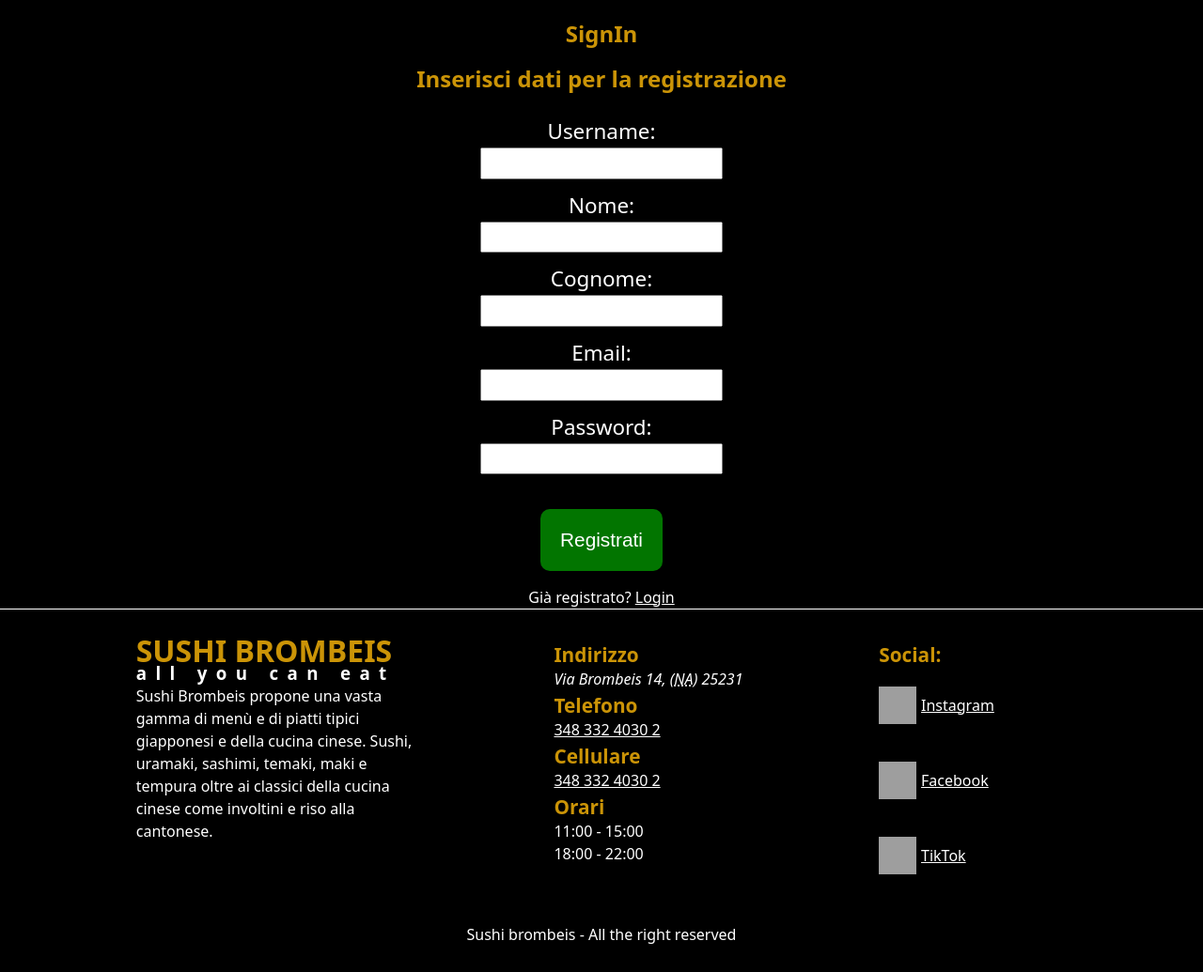
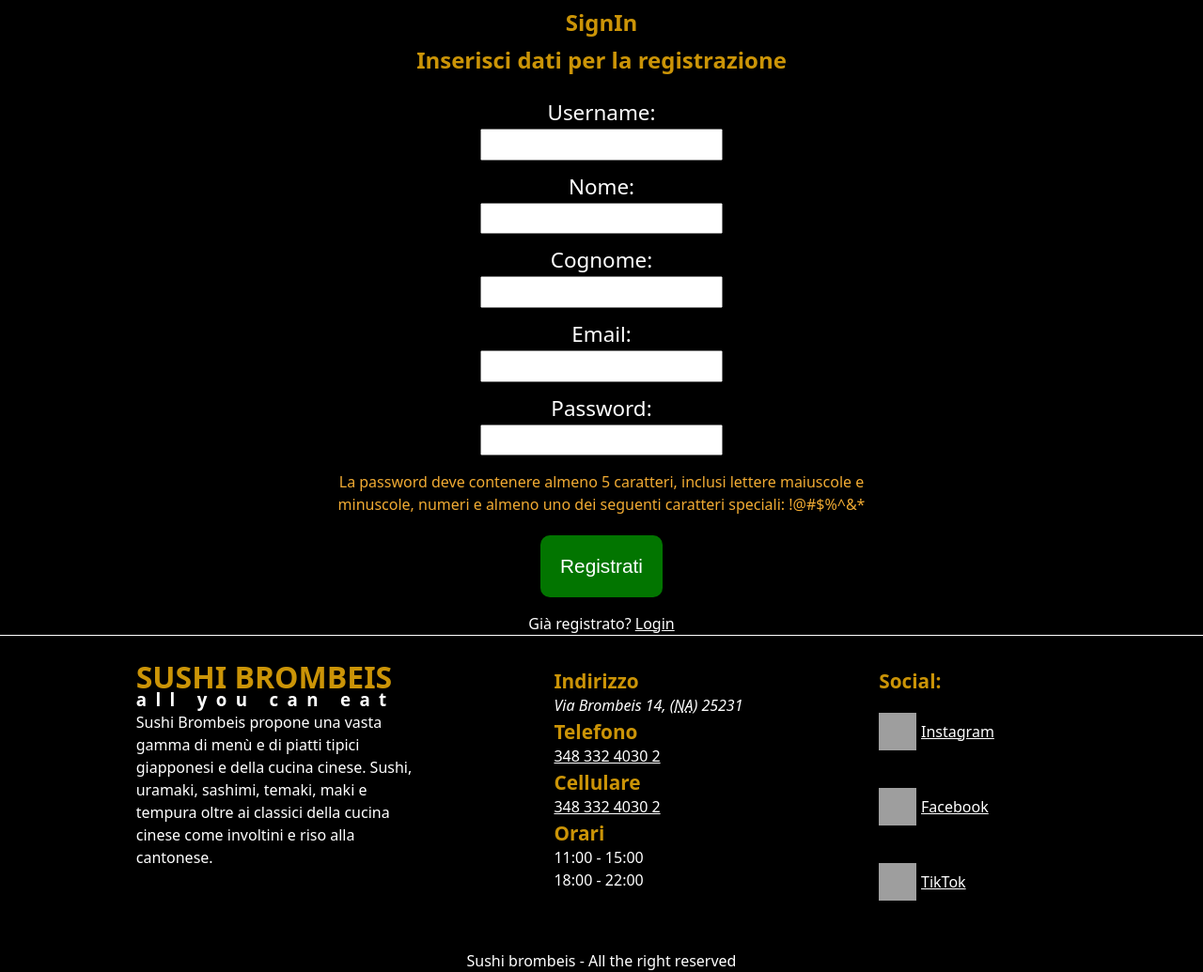
Before and after one commit to Barutta02/TecWeb, a PHP site: page /home/signIn.php in a window 1280 px wide. Shown: the part 148-1183 px from the top of the page at 94% size. Before the commit the page ends 1153 px from the top, so only its background shows below. Run offline with PHP 8.4, Linux system fonts and the light colour scheme; the visitor is signed in with stand-in values (Sample User, id 1); grey boxes are pictures that could not be loaded.

Commit message:
Controlli javascript con exp regolari varie su login e signin fatti. Volendo è facilmente estendibile ma non penso servano altri controlli js nel sito.  Corretto cosette qua e la, su e giù. Bestemmiato Gesù nel giorno della sua nascita per una checkbox del cazzo e un return insulso. Buon Natale!

```diff
--- a/Home/Layouts/signInSection.html
+++ b/Home/Layouts/signInSection.html
@@ -1,31 +1,32 @@
 <!-- TODO eliminare??-->
 <section id="signIn">
   <h2>SignIn</h2>
-  <form action="process/signIn_request.php" method="post">
+  <form action="process/signIn_request.php" onsubmit="return validateForm();" method="post">
     <fieldset>
       <legend>Inserisci dati per la registrazione</legend>
       <ul>
         <li>
           <label for="username">Username:</label>
-          <input type="text" id="username" name="username" required >
+          <input type="text" id="username" name="username">
         </li>
         <li>
           <label for="firstname">Nome:</label>
-          <input type="text" id="firstname" name="firstname" required >
+          <input type="text" id="firstname" name="firstname">
         </li>
         <li>
           <label for="lastname">Cognome:</label>
-          <input type="text" id="lastname" name="lastname" required >
+          <input type="text" id="lastname" name="lastname">
         </li>
         <li>
           <label for="email">Email:</label>
-          <input type="email" id="email" name="email" required >
+          <input type="text" id="email" name="email">
         </li>
         <li>
           <label for="password">Password:</label>
-          <input type="password" id="password" name="password" required >
+          <input type="password" id="password" name="password">
         </li>
       </ul>
+      <p id="passwordInstruction">La password deve contenere almeno 5 caratteri, inclusi lettere maiuscole e minuscole, numeri e almeno uno dei seguenti caratteri speciali: !@#$%^&*</p>
       <input type="submit" value="Registrati" >
     </fieldset>
   </form>
--- a/Home/Utility/ViewsUtility.php
+++ b/Home/Utility/ViewsUtility.php
@@ -79,7 +79,7 @@ function get_all_formatted_plates_Menu($piatti)
         }
         $htmlContent .= '</ul>';
     } else {
-        $htmlContent .= "No piatti found.";
+        $htmlContent .= "<p>No piatti found.</p>";
     }
     return $htmlContent;
 }
@@ -139,7 +139,7 @@ function get_prenotation_form_menu($process_php_action)
 
         }
     } else {
-        $content .= "No Categories found.";
+        $content .= "<p>No Categories found.</p>";
     }
 
     $content .= '
@@ -165,7 +165,7 @@ function getThisPrenotationOrderView()
         }
 
     } else {
-        $content .= "Devi ancora effettuare ordinazioni oggi " . $_SESSION['name'] . '.';
+        $content .= "<p>Devi ancora effettuare ordinazioni oggi " . $_SESSION['name'] . '.</p>';
     }
     $content .= "</ul></section>";
     return $content;
@@ -212,7 +212,7 @@ function toDoOrdersView()
         }
         $content .= "</ul>";
     } else {
-        $content .= "Devono ancora effettuare ordinazioni.";
+        $content .= "<p>Devono ancora effettuare ordinazioni.</p>";
     }
     return $content;
 }
@@ -238,7 +238,7 @@ function get_table_avaible()
         }
         $content .= "</ul>";
     } else {
-        $content .= "No table found.";
+        $content .= "<p>No table found.</p>";
     }
     return $content;
 }
@@ -266,7 +266,7 @@ function get_active_prenotation()
         }
         $content .= "</ul>";
     } else {
-        $content .= "No active prenotation found.";
+        $content .= "<p>No active prenotation found.</p>";
     }
     return $content;
 }
@@ -286,7 +286,7 @@ function getFrequentView()
         }
 
     } else {
-        $content .= "Devi ancora effettuare una prenotazione " . $_SESSION['name'] . '. Che aspetti? Fatti avanti!';
+        $content .= "<p>Devi ancora effettuare una prenotazione " . $_SESSION['name'] . '. Che aspetti? Fatti avanti!</p>';
     }
     $content .= "</ul></section>";
     return $content;
--- a/Home/print.css
+++ b/Home/print.css
@@ -399,6 +399,11 @@ fieldset {
     display: contents;
 }
 
+fieldset ul li {
+    text-align: center;
+    max-width: 400px;
+}
+
 #signIn ul,
 #login ul,
 #signIn li,
--- a/Home/script/script.js
+++ b/Home/script/script.js
@@ -98,31 +98,32 @@ function updateLinkWithSize(url, linkId) {
   });
 }
 
-
 //Aggiungi l'evento onBlur agli elementi dei form
 function addOnBlur(){
   // Aggiungi per gli input e le textarea
-  let inputs = document.querySelectorAll('input, textarea');
+  const inputs = document.querySelectorAll('input, textarea');
   inputs.forEach(input => {
-      input.addEventListener('blur', validateInput);
+      input.addEventListener('blur', validateInputAfterEvent);
   });
 }
 
-//Validazione dei form
-function validateInput(event) {
-  const inputName = event.target.getAttribute('name');
-  const inputValue = event.target.value;
+function validateInputAfterEvent(event) {
+  return validateInput(event.target);
+}
+
+//Validazione degli input
+function validateInput(input) {
+  const inputName = input.getAttribute('name');
+  const inputValue = input.value;
 
   if (checks[inputName]) {
       const conditionMet = checks[inputName].condition(inputValue);
       if (!conditionMet) {
           // Rimuovi il tag <p> di errore se presente
-          const siblingToRemove = event.target.nextSibling;
+          const siblingToRemove = input.nextSibling;
           if (siblingToRemove) {
               siblingToRemove.remove();
           }
-
-          event.target.setAttribute('aria-invalid', 'true');
 
           // Crea un nuovo elemento <p> con il messaggio di errore
           const errorElement = document.createElement('p');
@@ -130,39 +131,122 @@ function validateInput(event) {
           errorElement.innerHTML = checks[inputName].message;
 
           //imposta il focus e selezione l'input errato
-          event.target.focus();
-          event.target.select();
+          input.focus();
+          input.select();
 
           // Inserisci il messaggio di errore sotto il campo
-          const parentNode = event.target.parentNode;
-          const insertBeforeElement = event.target.nextSibling;
+          const parentNode = input.parentNode;
+          const insertBeforeElement = input.nextSibling;
           parentNode.insertBefore(errorElement, insertBeforeElement);
+          return false;
       } else {
           // Il controllo è passato, rimuovi il tag <p> di errore se presente
-          const errorSibling = event.target.nextSibling;
+          const errorSibling = input.nextSibling;
           if (errorSibling) {
               errorSibling.remove();
           }
-          event.target.setAttribute('aria-invalid', 'false');
       }
   }
+  return true;
+}
+
+//Validazione del form
+function validateForm(){
+  const inputs = document.querySelectorAll('input, textarea');
+  let validInput = true;
+  for (let i = 0; i < inputs.length; i++) {
+    if(!validateInput(inputs[i])){
+      validInput=false;
+    }
+  }
+  return validInput;
 }
 
 function setSignInChecks(){
   checks = {
       username:{
-          message:"Formato username non corretto, deve avere almeno 2 caratteri!",
+          message:"Formato username non corretto, deve contenere almeno 2 caratteri!",
           condition: function(str){
               let expr = /\w{2,}/ ;
+              return expr.test(str);
+          }
+      },
+      firstname:{
+        message:"Questo campo non può essere vuoto!",
+          condition: function(str){
+              return str.length > 0;
+          }
+      },
+      lastname:{
+          message:"Questo campo non può essere vuoto!",
+          condition: function(str){
+              return str.length > 0;
+          }
+      },
+      email:{
+          message:"Formato email non corretto, deve avere questa forma: nomeutente@dominio.estensione!",
+          condition: function(str){
+              let expr = /^([\w\-\+\.]+)\@([\w\-\+\.]+)\.([\w\-\+\.]+)$/;
               return expr.test(str);
           }
       },
       password:{
           message:"Formato <span lang='en'>password</span> non corretto!",
           condition: function(str){
-              return str.length>=5;
+              return isStrongPassword(str);
           }
       }
   }
+}
 
+function isValidLength(password) {
+  return password.length >= 5;
 }
+
+function hasUpperCase(password) {
+  return /[A-Z]/.test(password);
+}
+
+function hasLowerCase(password) {
+  return /[a-z]/.test(password);
+}
+
+function hasNumber(password) {
+  return /\d/.test(password);
+}
+
+function hasSpecialCharacter(password) {
+  return /[!@#$%^&*()_+]/.test(password);
+}
+
+
+function isStrongPassword(password) {
+  return (
+      isValidLength(password) &&
+      hasUpperCase(password) &&
+      hasLowerCase(password) &&
+      hasNumber(password) &&
+      hasSpecialCharacter(password)
+  );
+}
+
+function setLoginChecks(){
+  checks = {
+      username_or_email:{
+          message:"Formato username o email non corretto, deve contenere almeno 2 caratteri!",
+          condition: function(str){
+              let expr = /\w{2,}/ ;
+              return expr.test(str);
+          }
+      }/*
+      tolto perchè altrimenti user e admin hanno password non sicure e non possono entrare.
+      Altrimenti potrebbe essere sensato per ridurre il carico sul server
+      ,
+      password:{
+          message:"Formato <span lang='en'>password</span> non corretto, deve contenere almeno 5 caratteri, inclusi lettere maiuscole e minuscole, numeri e almeno uno dei seguenti caratteri speciali: !@#$%^&*",
+          condition: function(str){
+              return isStrongPassword(str);
+          }
+      }*/
+  }
+}
--- a/Home/style.css
+++ b/Home/style.css
@@ -23,8 +23,8 @@
     --endPrenotation: #ff6758;
     --warningMessage: #ff6758;
     --goodEndingMessage: #07a61f ;
-
-    --fieldSetBorderColor: #cb9407;
+    --instructionMessage: #f1ab33;
+    --fieldSetBorderColor: #6ccb07;
     --LegendTxtColor: #cb9407;
     --secondBodyColor:#fcf3dc;
     --secondTitleColor:#c79e63;
@@ -408,7 +408,7 @@ dl.ListinoPrezzi div {
 .containerPlatesViewer h2,
 .prices h2 {
     color: var(--alternative_text);
-    margin: 1em;
+    margin: .5em;
 }
 
 .prices{
@@ -431,9 +431,9 @@ dl.ListinoPrezzi div {
 
 fieldset {
     border: 0;
-    /* Replace YourColor with the desired color code */
     border-radius: 8px;
     padding: 1em;
+    margin-top: 1em;
 }
 
 fieldset legend {
@@ -462,6 +462,7 @@ input[type="submit"] {
 fieldset ul li {
     margin: 1em;
     text-align: center;
+    max-width: 650px;
 }
 
 #listaAllergeni li {
@@ -545,6 +546,11 @@ fieldset ul li {
 
 
 /*******************login signin prenotazione *********************/
+#passwordInstruction{
+    max-width: 600px;
+    color: var(--instructionMessage);
+}
+
 #login, #signIn, #prenotazione{
     text-align: center;
 }
```
Also changed, not shown: Home/Layouts/loginSection.html (+6 -7 lines), Home/login.php (+7 -4 lines).
